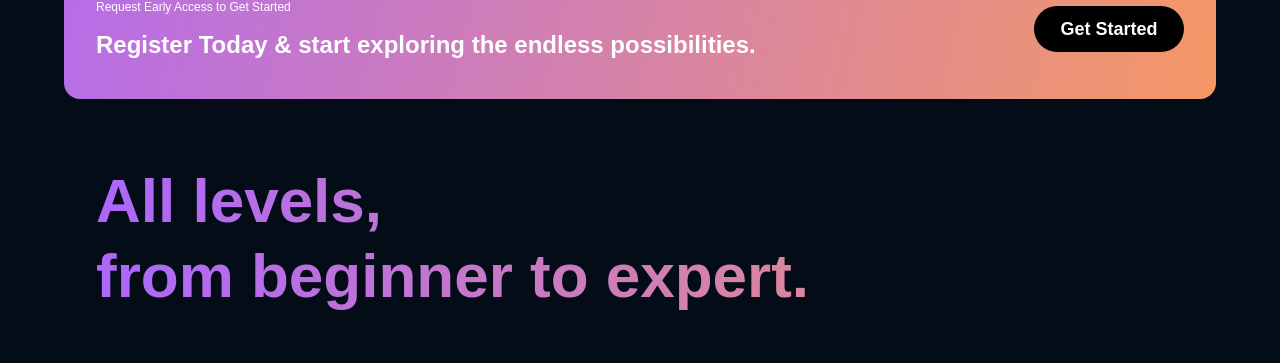
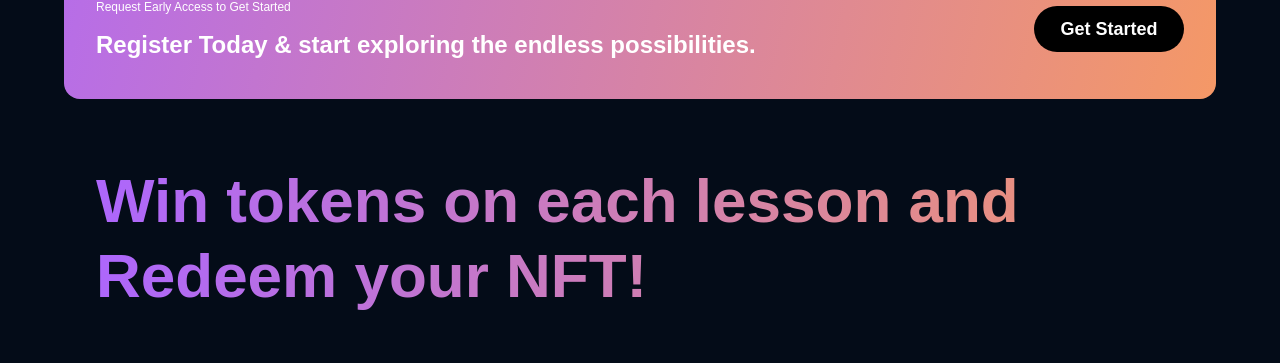
Before and after one commit to Elinformatix/TW-template, a React (Create React App) app: page / in a window 1280 px wide. Shown: the part 912-1275 px from the top of the page. Built offline with nearby package versions, Linux system fonts and the light colour scheme.

Commit message:
Update NFTCollection.jsx

```diff
--- a/src/containers/NFTColletion/NFTCollection.jsx
+++ b/src/containers/NFTColletion/NFTCollection.jsx
@@ -8,7 +8,7 @@ import './NFTCollection.css';
 const NFTColletion = () => (
   <div className="gpt3__blog section__padding" >
     <div className="gpt3__blog-heading">
-      <h1 className="gradient__text">All levels, <br /> from beginner to expert.</h1>
+      <h1 className="gradient__text">Win tokens on each lesson and<br /> Redeem your NFT!</h1>
     </div>
     <div className="gpt3__blog-container">
     <Card
```
